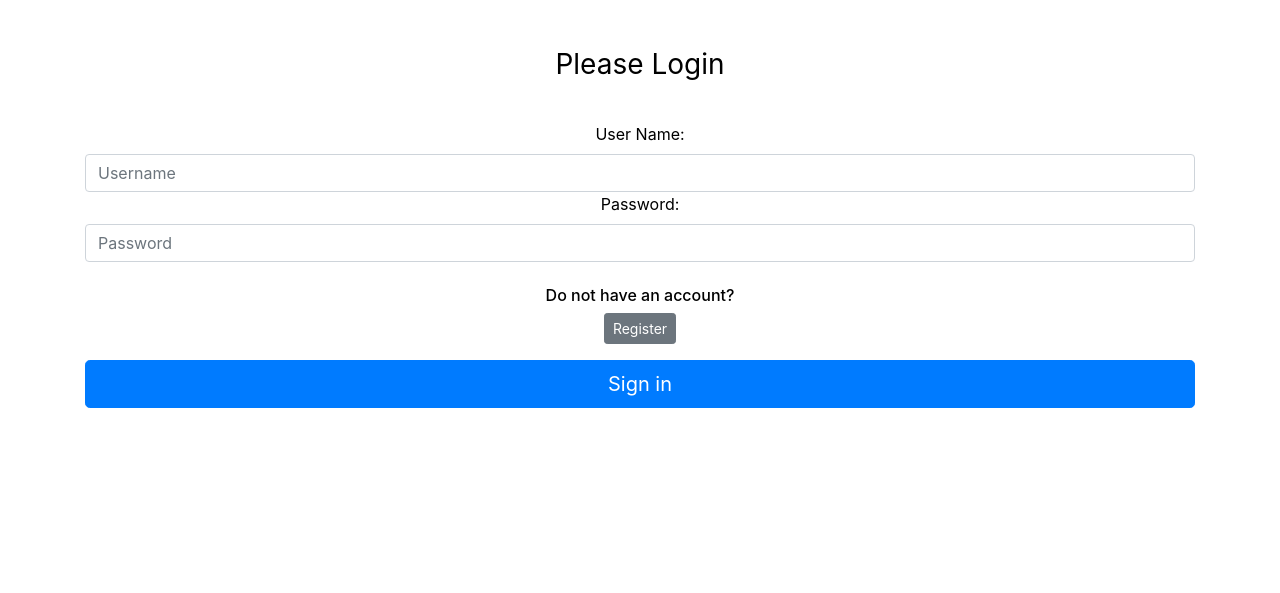
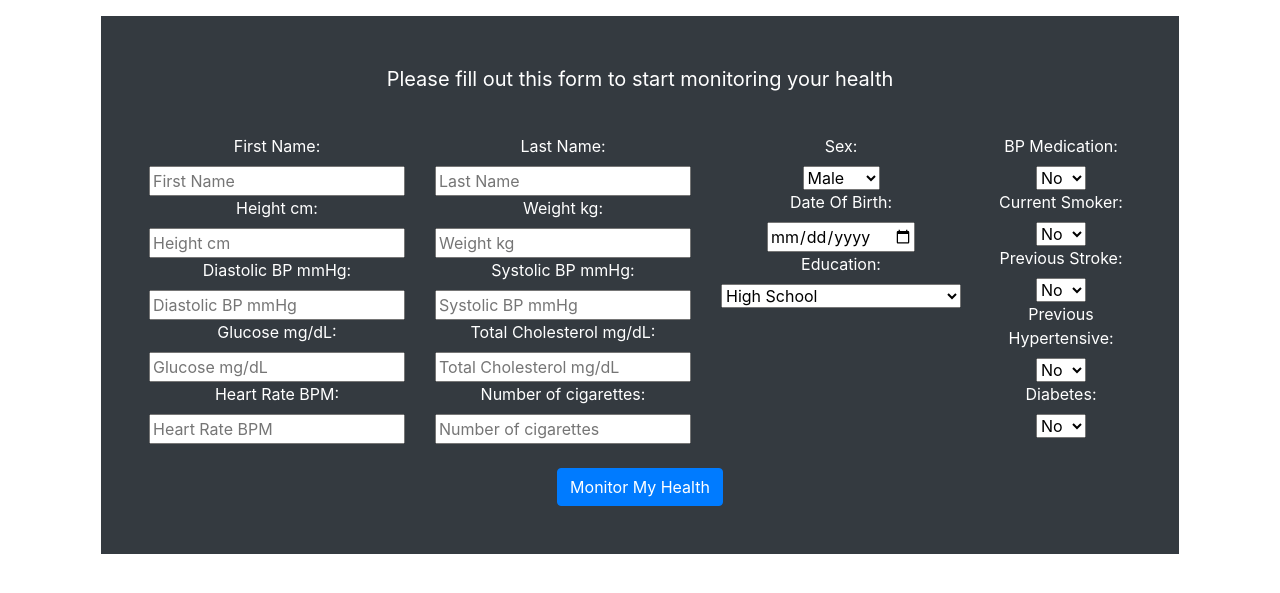
Before and after one commit to Mathushan-dev/CHD-Prediction, a Flask app: page /monitor in a window 1280 px wide. Shown: the part 56-649 px from the top of the page. Run offline with Flask 2, Linux system fonts and the light colour scheme; some libraries are stand-ins or nearby versions.

Commit message:
monitor form

```diff
--- a/application/__init__.py
+++ b/application/__init__.py
@@ -2,12 +2,14 @@ from flask import Flask
 from flask_sqlalchemy import SQLAlchemy
 from flask_bcrypt import Bcrypt
 from flask_login import LoginManager
+from flask_bootstrap import Bootstrap
 
 app = Flask(__name__)
 app.config['SQLALCHEMY_DATABASE_URI'] = 'postgresql://lkgyopln:zKs1W4nghisnpNAF6GBYsVfuVBgcnoiK@surus.db.elephantsql.com/lkgyopln'
 app.config['SECRET_KEY'] = 'ec9439cfc6c796ae2029594d'
 app.config['SQLALCHEMY_ENGINE_OPTIONS'] = {"pool_pre_ping": True}
 app.config['SQLALCHEMY_TRACK_MODIFICATIONS'] = False
+bootstrap = Bootstrap(app)
 db = SQLAlchemy(app)
 bcrypt = Bcrypt(app)
 login_manager = LoginManager(app)
--- a/application/forms.py
+++ b/application/forms.py
@@ -1,7 +1,6 @@
 from flask_wtf import FlaskForm
-from wtforms import StringField, PasswordField, SubmitField, SelectMultipleField
+from wtforms import StringField, PasswordField, SubmitField, SelectMultipleField, SelectField, DateField, IntegerField
 from wtforms.validators import Length, EqualTo, Email, DataRequired, ValidationError
-
 from application.models import Users
 
 class RegisterForm(FlaskForm):
@@ -29,6 +28,22 @@ class LoginForm(FlaskForm):
 
 
 class MonitorForm(FlaskForm):
-    username = StringField(label='User Name:', validators=[DataRequired()])
-    password = PasswordField(label='Password:', validators=[DataRequired()])
-    submit = SubmitField(label='Sign in')
+    f_name = StringField(label='First Name:', validators=[DataRequired()])
+    l_name = StringField(label='Last Name:', validators=[DataRequired()])
+    dob = DateField('Date Of Birth:', validators=[DataRequired()])
+    sex = SelectField('Sex:', validators=[DataRequired()], choices=[(1, 'Male'), (0, 'Female')])
+    weight = IntegerField('Weight kg:', validators=[DataRequired()])
+    height = IntegerField('Height cm:', validators=[DataRequired()])
+    sys_bp = IntegerField('Systolic BP mmHg:', validators=[DataRequired()])
+    dia_bp = IntegerField('Diastolic BP mmHg:', validators=[DataRequired()])
+    glucose = IntegerField('Glucose mg/dL:', validators=[DataRequired()])
+    tot_chol = IntegerField('Total Cholesterol mg/dL:', validators=[DataRequired()])
+    cigs_per_day = IntegerField('Number of cigarettes:', validators=[DataRequired()])
+    prevalent_hyp = SelectField('Previous Hypertensive:', validators=[DataRequired()], choices=[(0, 'No'), (1, 'Yes')])
+    bp_meds = SelectField('BP Medication:', validators=[DataRequired()], choices=[(0, 'No'), (1, 'Yes')])
+    diabetes = SelectField('Diabetes:', validators=[DataRequired()], choices=[(0, 'No'), (1, 'Yes')])
+    education = SelectField('Education:', validators=[DataRequired()], choices=[(1, 'High School'), (2, 'High School or GED'), (3, 'College or Vocational School'), (4, 'College')])
+    current_smoker = SelectField('Current Smoker:', validators=[DataRequired()], choices=[(0, 'No'), (1, 'Yes')])
+    heart_rate = IntegerField('Heart Rate BPM:', validators=[DataRequired()])
+    prevalent_stroke = SelectField('Previous Stroke:', validators=[DataRequired()], choices=[(0, 'No'), (1, 'Yes')])
+    submit = SubmitField(label='Monitor My Health')
--- a/application/routes.py
+++ b/application/routes.py
@@ -22,7 +22,7 @@ def register_page():
         db.session.commit()
         login_user(user_to_create)
         flash(f"Account created successfully! You are now logged in as {user_to_create.username}", category='success')
-        return render_template('monitor.html')
+        return monitor_page()
 
     if form.errors != {}:
         for err_msg in form.errors.values():
@@ -42,10 +42,14 @@ def login_page():
         ):
             login_user(attempted_user)
             flash(f'Success! You are logged in as: {attempted_user.username}', category='success')
-            return render_template('monitor.html')
+            return monitor_page()
 
         else:
             flash('Username and password are not match! Please try again', category='danger')
+
+    if form.errors != {}:
+        for err_msg in form.errors.values():
+            flash(f'There was an error with logging in: {err_msg}', category='danger')
 
     return render_template('login.html', form=form)
 
@@ -61,16 +65,10 @@ def logout_page():
 def monitor_page():
     form = MonitorForm()
     if form.validate_on_submit():
-        attempted_user = Users.query.filter_by(username=form.username.data).first()
+        flash('Welcome to monitor page', category='success')
 
-        if attempted_user and attempted_user.check_password_correction(
-                attempted_password=form.password.data
-        ):
-            login_user(attempted_user)
-            flash(f'Success! You are logged in as: {attempted_user.username}', category='success')
-            return render_template('monitor.html')
+    if form.errors != {}:
+        for err_msg in form.errors.values():
+            flash(f'There was an error with monitoring your health: {err_msg}', category='danger')
 
-        else:
-            flash('Username and password are not match! Please try again', category='danger')
-
-    return render_template('login.html', form=form)
+    return render_template('monitor.html', form=form)
--- a/application/templates/monitor.html
+++ b/application/templates/monitor.html
@@ -6,15 +6,101 @@ Monitor Page
 {% block content %}
 <body class="text-center">
 <div class="container">
-    <form method="POST" class="form-register" style="color:black">
-        {{ form.hidden_tag() }}
-        <br>
-        <br>
-        <h1 class="h3 mb-3 font-weight-normal">
-            Please Enter your details
-        </h1>
+    <div class="position-relative overflow-hidden p-3 p-md-5 m-md-3 text-center bg-dark" style="color:white">
+        <p class="lead font-weight-normal">Please fill out this form to start monitoring your health</p>
+        <form method="POST">
+            {{ form.hidden_tag() }}
+            <div class="row">
+                <div class="col-sm">
+                    <br>
+                    {{ form.f_name.label() }}
+                    <br>
+                    {{ form.f_name(placeholder="First Name") }}
+                    <br>
+                    {{ form.height.label() }}
+                    <br>
+                    {{ form.height(placeholder="Height cm") }}
+                    <br>
+                    {{ form.dia_bp.label() }}
+                    <br>
+                    {{ form.dia_bp(placeholder="Diastolic BP mmHg") }}
+                    <br>
+                    {{ form.glucose.label() }}
+                    <br>
+                    {{ form.glucose(placeholder="Glucose mg/dL") }}
+                    <br>
+                    {{ form.heart_rate.label() }}
+                    <br>
+                    {{ form.heart_rate(placeholder="Heart Rate BPM") }}
+                </div>
+                <div class="col-sm">
+                    <br>
+                    {{ form.l_name.label() }}
+                    <br>
+                    {{ form.l_name(placeholder="Last Name") }}
+                    <br>
+                    {{ form.weight.label() }}
+                    <br>
+                    {{ form.weight(placeholder="Weight kg") }}
+                    <br>
+                    {{ form.sys_bp.label() }}
+                    <br>
+                    {{ form.sys_bp(placeholder="Systolic BP mmHg") }}
+                    <br>
+                    {{ form.tot_chol.label() }}
+                    <br>
+                    {{ form.tot_chol(placeholder="Total Cholesterol mg/dL") }}
+                    <br>
+                    {{ form.cigs_per_day.label() }}
+                    <br>
+                    {{ form.cigs_per_day(placeholder="Number of cigarettes") }}
+                </div>
+                <div class="col-sm">
+                    <br>
+                    {{ form.sex.label() }}
+                    <br>
+                    {{ form.sex(placeholder="Sex") }}
+                    <br>
+                    {{ form.dob.label() }}
+                    <br>
+                    {{ form.dob(placeholder="Date of Birth") }}
+                    <br>
+                    {{ form.education.label() }}
+                    <br>
+                    {{ form.education(placeholder="Education") }}
 
-    </form>
+                </div>
+                <div class="col-sm">
+                    <br>
+                    {{ form.bp_meds.label() }}
+                    <br>
+                    {{ form.bp_meds(placeholder="BP Medication") }}
+                    <br>
+                    {{ form.current_smoker.label() }}
+                    <br>
+                    {{ form.current_smoker(placeholder="Current Smoker") }}
+                    <br>
+                    {{ form.prevalent_stroke.label() }}
+                    <br>
+                    {{ form.prevalent_stroke(placeholder="Previous Stroke") }}
+                    <br>
+                    {{ form.prevalent_hyp.label() }}
+                    <br>
+                    {{ form.prevalent_hyp(placeholder="Previous Hypertensive") }}
+                    <br>
+                    {{ form.diabetes.label() }}
+                    <br>
+                    {{ form.diabetes(placeholder="Diabetes") }}
+                </div>
+            </div>
+
+            <br>
+
+            {{ form.submit(class="btn btn-primary") }}
+
+        </form>
+
+    </div>
 </div>
 </body>
 {% endblock %}
```
Also changed, not shown: application/db.sql (+14 -11 lines), application/models.py (+21 -21 lines).
